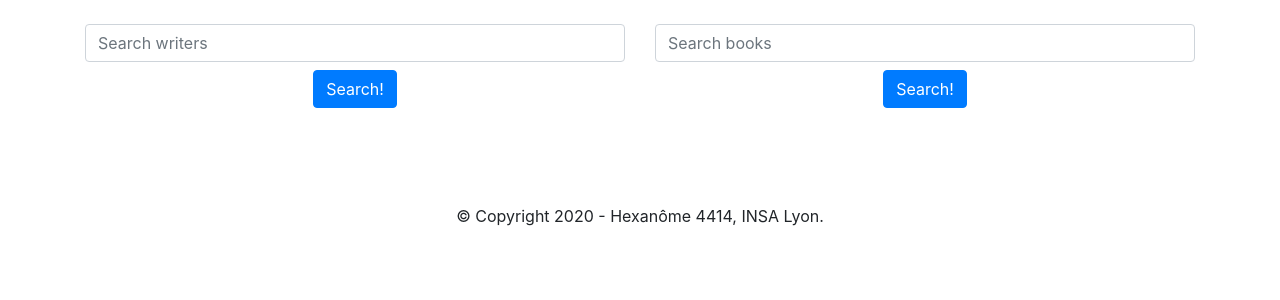
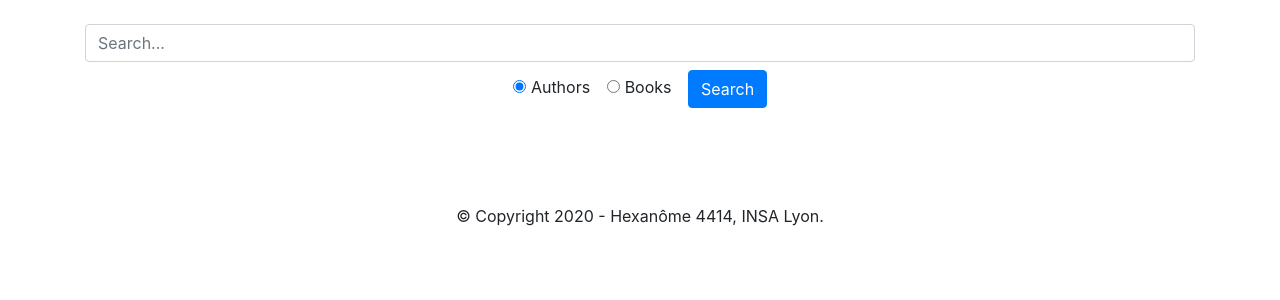
Before and after one commit to charlypoirier/4IF-WS, a Flask app: page / in a window 1280 px wide. Shown: the part 56-356 px from the top of the page. Run offline with Flask 2, Linux system fonts and the light colour scheme; some libraries are stand-ins or nearby versions.

Commit message:
Bouton radio: recherche d'auteurs ou de livres

```diff
--- a/app/templates/search.html
+++ b/app/templates/search.html
@@ -4,24 +4,22 @@
 
 {% block content %}
 
-    <div class="row">
-        <div class="col">
-            <form action="/search" method="POST">
-                <div class="text-center">
-                    <input class="form-control mb-2" width="100px" type="text" name="query" placeholder="Search writers">
-                    <input class="btn btn-primary" type="submit" value="Search!">
-                </div>
-            </form><br/>
+    <form action="/search" method="POST">
+        <div class="text-center">
+            <input class="form-control mb-2" width="100px" type="text" name="query" placeholder="Search...">
+
+            <div class="form-check form-check-inline">
+                <input class="form-check-input" type="radio" name="searchType" id="radioAuthors" value="author" checked>
+                <label class="form-check-label" for="radioAuthors">Authors</label>
+            </div>
+            <div class="form-check form-check-inline">
+                <input class="form-check-input" type="radio" name="searchType" id="radioBooks" value="book">
+                <label class="form-check-label" for="radioBooks">Books</label>
+            </div>
+
+            <input class="btn btn-primary" type="submit" value="Search">
         </div>
-        <div class="col">
-            <form action="/search/books" method="POST">
-                <div class="text-center">
-                    <input class="form-control mb-2" width="100px" type="text" name="query" placeholder="Search books">
-                    <input class="btn btn-primary" type="submit" value="Search!">
-                </div>
-            </form><br/>
-        </div>
-    </div>
+    </form><br/>
 
     {% if results %}
         <i>{{ results|length }} result(s)</i>
--- a/app/views.py
+++ b/app/views.py
@@ -10,20 +10,15 @@ def root():
 
 @app.route("/search", methods=["GET", "POST"])
 def search():
-    auteurs = []
+    results = []
     if request.method == "POST":
+        searchType = request.form.get("searchType")
         query = request.form.get("query")
-        auteurs = getAuteurs2(query)
-    return render_template("search.html", results=auteurs, type="author")
-
-@app.route("/search/books", methods=["GET", "POST"])
-def searchBooks():
-    auteurs = []
-    if request.method == "POST":
-        query = request.form.get("query")
-        livres = getBooks(query)
-        print(livres)
-    return render_template("search.html", results=livres, type="book")
+        if searchType == "author":
+            results = getAuteurs2(query)
+        else:
+            results = getBooks(query)
+    return render_template("search.html", results=results, type=searchType)
 
 # Page de détails d'un auteur
 @app.route("/author/<name>")
```
